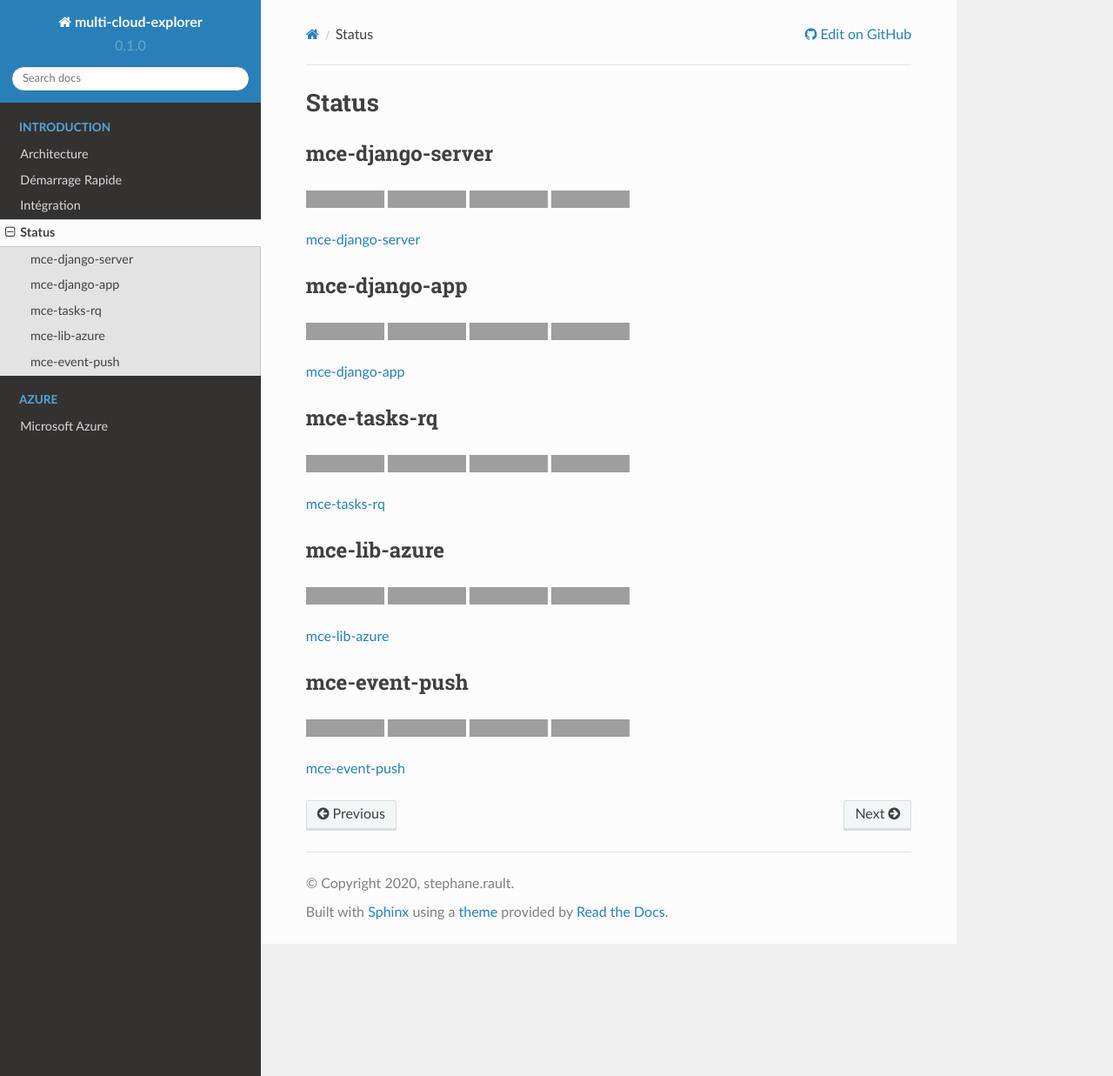
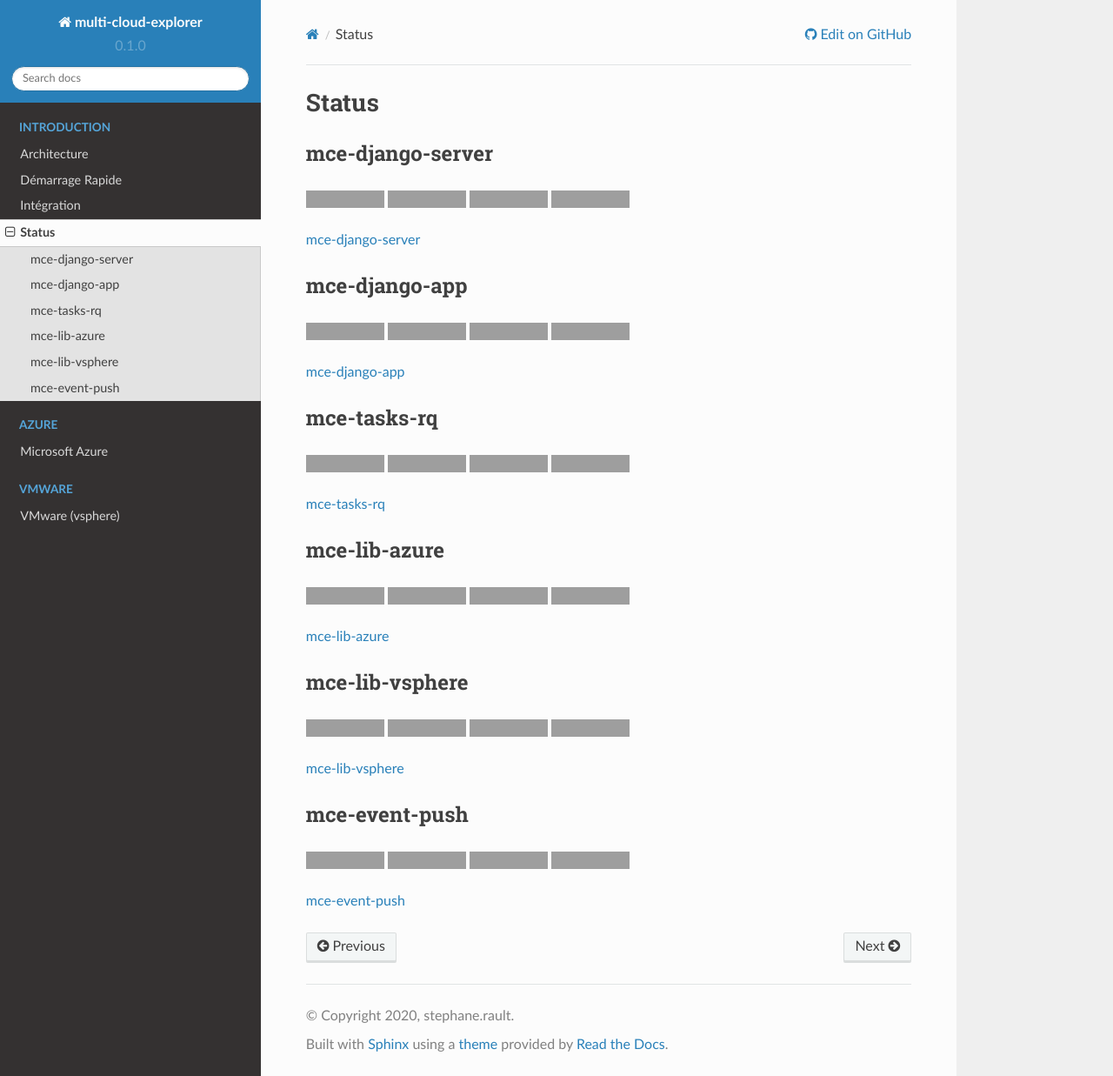
Before and after one commit to multi-cloud-explorer/mce-docs, a Sphinx documentation site: the page built from source/state.rst, in a window 1280 px wide and 1237 px high. Shown: the whole window at 87% size. Built offline with Sphinx 7.4.7 and the Read the Docs theme 2.0.0, drawn with Linux system fonts in a browser that asks for light colours; grey boxes are pictures that could not be loaded.

Commit message:
add mce-lib-vsphere project

```diff
--- a/requirements-mce.txt
+++ b/requirements-mce.txt
@@ -1,4 +1,5 @@
 -e git+https://github.com/multi-cloud-explorer/mce-lib-azure.git@master#egg=mce_lib_azure
+-e git+https://github.com/multi-cloud-explorer/mce-lib-vsphere.git@master#egg=mce_lib_vsphere
 -e git+https://github.com/multi-cloud-explorer/mce-django-app.git@master#egg=mce_django_app
 -e git+https://github.com/multi-cloud-explorer/mce-django-server.git@master#egg=mce_django_server
 -e git+https://github.com/multi-cloud-explorer/mce-tasks-rq.git@master#egg=mce_tasks_rq
--- a/source/architecture.rst
+++ b/source/architecture.rst
@@ -10,6 +10,11 @@ mce-lib-azure
 *************
 
 Librairie pour parcourir toutes les ressources d'une souscription Azure.
+
+mce-lib-vsphere
+***************
+
+Librairie pour parcourir toutes les ressources d'un Vcenter
 
 mce-django-app
 **************
--- /dev/null
+++ b/source/cloud-libraries/vsphere.rst
@@ -0,0 +1,6 @@
+VMware (vsphere)
+----------------
+
+.. todo::
+
+   SDK à terminer
--- a/source/links.rst
+++ b/source/links.rst
@@ -1,10 +1,10 @@
 .. _`mce-lib-azure`: https://github.com/multi-cloud-explorer/mce-lib-azure.git
+.. _`mce-lib-vsphere`: https://github.com/multi-cloud-explorer/mce-lib-vsphere.git
 .. _`mce-django-app`: https://github.com/multi-cloud-explorer/mce-django-app.git
 .. _`mce-tasks-djq`: https://github.com/multi-cloud-explorer/mce-tasks-djq.git
 .. _`mce-tasks-rq`: https://github.com/multi-cloud-explorer/mce-tasks-rq.git
 .. _`mce-django-server`: https://github.com/multi-cloud-explorer/mce-django-server.git
 .. _`mce-event-push`: https://github.com/multi-cloud-explorer/mce-event-push.git
-
 
 .. _`Django Material`: https://github.com/MaistrenkoAnton/django-material-admin
 
--- a/source/state.rst
+++ b/source/state.rst
@@ -28,6 +28,13 @@ mce-lib-azure
 |Travis mce-lib-azure| |Coveralls mce-lib-azure| |Codecov mce-lib-azure| |Requirements mce-lib-azure|
 
 `mce-lib-azure`_
+
+mce-lib-vsphere
+***************
+
+|Travis mce-lib-vsphere| |Coveralls mce-lib-vsphere| |Codecov mce-lib-vsphere| |Requirements mce-lib-vsphere|
+
+`mce-lib-vsphere`_
 
 mce-event-push
 **************
@@ -77,6 +84,16 @@ mce-event-push
      :target: https://requires.io/github/multi-cloud-explorer/mce-lib-azure/requirements/?branch=master
      :alt: Requirements Status
 
+.. |Travis mce-lib-vsphere| image:: https://travis-ci.org/multi-cloud-explorer/mce-lib-vsphere.svg?branch=master
+     :target: https://travis-ci.org/multi-cloud-explorer/mce-lib-vsphere
+.. |Coveralls mce-lib-vsphere| image:: https://coveralls.io/repos/github/multi-cloud-explorer/mce-lib-vsphere/badge.svg?branch=master
+     :target: https://coveralls.io/github/multi-cloud-explorer/mce-lib-vsphere?branch=master
+.. |Codecov mce-lib-vsphere| image:: https://codecov.io/gh/multi-cloud-explorer/mce-lib-vsphere/branch/master/graph/badge.svg
+     :target: https://codecov.io/gh/multi-cloud-explorer/mce-lib-vsphere
+.. |Requirements mce-lib-vsphere| image:: https://requires.io/github/multi-cloud-explorer/mce-lib-vsphere/requirements.svg?branch=master
+     :target: https://requires.io/github/multi-cloud-explorer/mce-lib-vsphere/requirements/?branch=master
+     :alt: Requirements Status
+
 .. |Travis mce-event-push| image:: https://travis-ci.org/multi-cloud-explorer/mce-event-push.svg?branch=master
      :target: https://travis-ci.org/multi-cloud-explorer/mce-event-push
 .. |Coveralls mce-event-push| image:: https://coveralls.io/repos/github/multi-cloud-explorer/mce-event-push/badge.svg?branch=master
```
Also changed, not shown: source/index.rst (+7 -0 lines).
